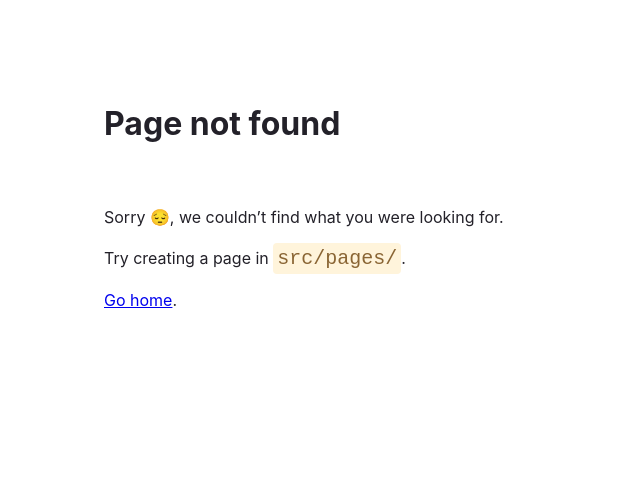
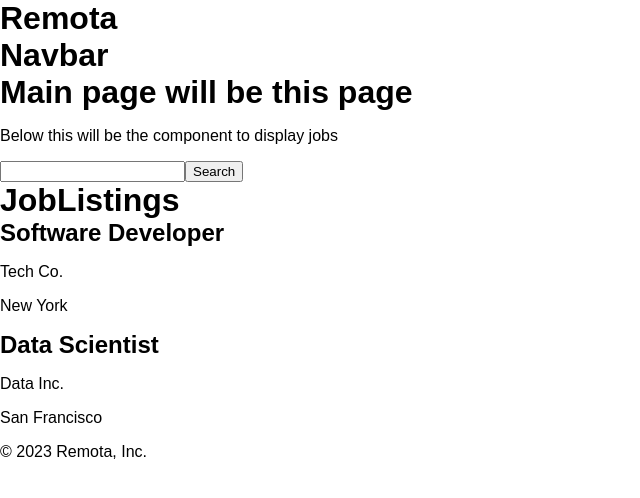
Before and after one commit to JoshuaWoodsdev/Remota, a Gatsby site: page /jobs in a window 1280 px wide. Before the commit this address had no page. Shown: the whole page, without its empty margins (0-640 px from the left). Built offline with nearby package versions, Linux system fonts and the light colour scheme; Gatsby itself is replaced by a stand-in of ours.

Commit message:
styling is next

```diff
--- a/src/components/core/SearchComponent.js
+++ b/src/components/core/SearchComponent.js
@@ -1,6 +1,6 @@
 import React, { useState } from "react";
 
-const SearchComponent = ({ onSearch}) => {
+const SearchComponent = ({ onSearch }) => {
     const [query, setQuery] = useState(' ');
 
     const handleSubmit = (e) => {
--- /dev/null
+++ b/src/pages/jobs.js
@@ -0,0 +1,44 @@
+import React, { useState}  from "react";
+import Layout from "../components/layout";
+import SearchComponent from "../components/core/SearchComponent.js";
+import JobListComponent from "../components/core/JobListComponent";
+
+const jobsData = [
+  { id: '1', title: 'Software Developer', company: 'Tech Co.', location: 'New York' },
+  { id: '2', title: 'Data Scientist', company: 'Data Inc.', location: 'San Francisco' },
+  // ...more jobs
+];
+
+const MainPage = () => {
+    const [ filteredJobs,setFilteredJobs] = useState(jobsData);
+
+     //function to handle the search when clicked
+     const handleSearch = (query) => {
+      // Implement your search logic here based on the query
+      const filtered = jobsData.filter((job) => {
+        return (
+          job.title.toLowerCase().includes(query.toLowerCase()) ||
+          job.company.toLowerCase().includes(query.toLowerCase()) ||
+          job.location.toLowerCase().includes(query.toLowerCase())
+        );
+      });
+      setFilteredJobs(filtered);
+    };
+
+
+  return (
+    <Layout>
+      <div>
+        <h1>Main page will be this page</h1>
+        <p>Below this will be the component to display jobs</p>
+        <SearchComponent  onSearch={handleSearch} />
+
+
+        <h1>JobListings</h1>
+        <JobListComponent jobs={filteredJobs} />
+            </div>
+    </Layout>
+  );
+};
+
+export default MainPage;
--- /dev/null
+++ b/store/AuthStore.js
@@ -0,0 +1,5 @@
+import { Store } from "pullstate";
+
+export const AuthStore = new Store({
+
+});
```
Also changed, not shown: src/pages/main.js (deleted, +0 -27 lines), src/store.js (deleted, +0 -12 lines).
